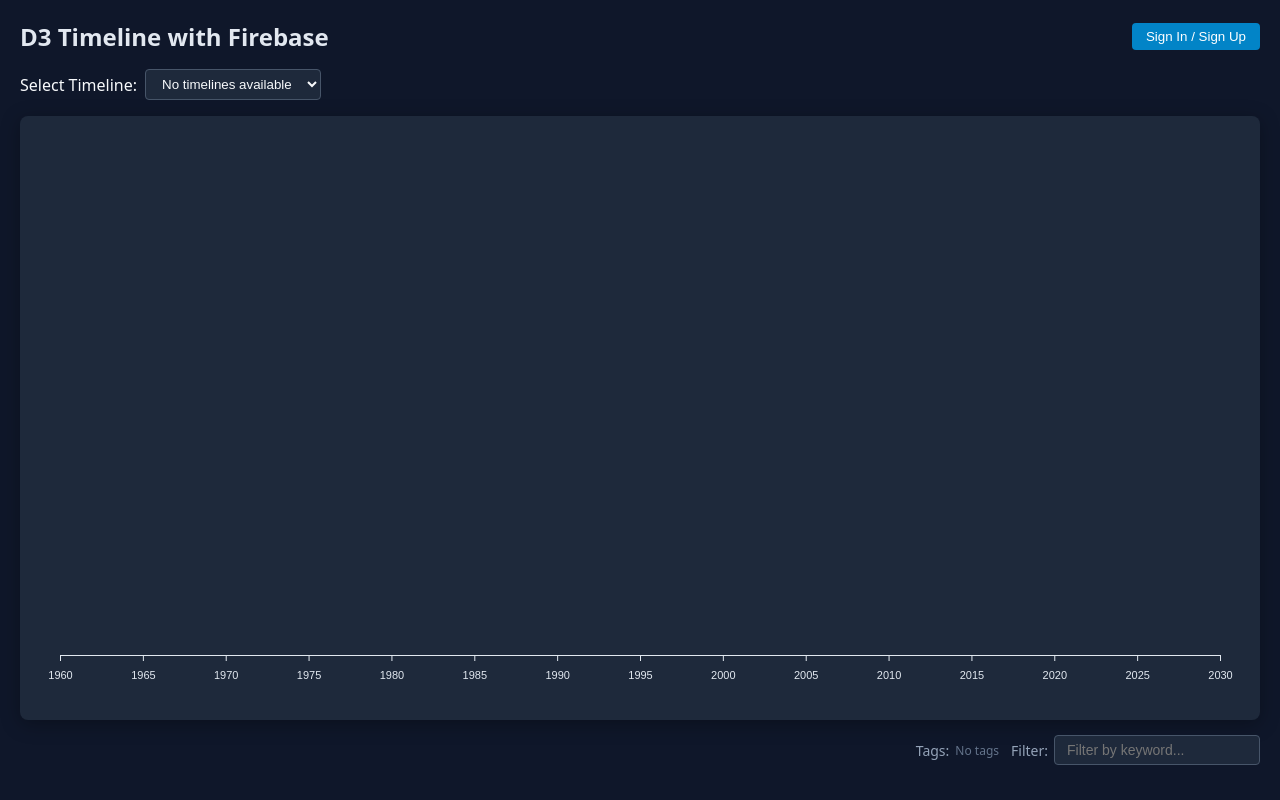
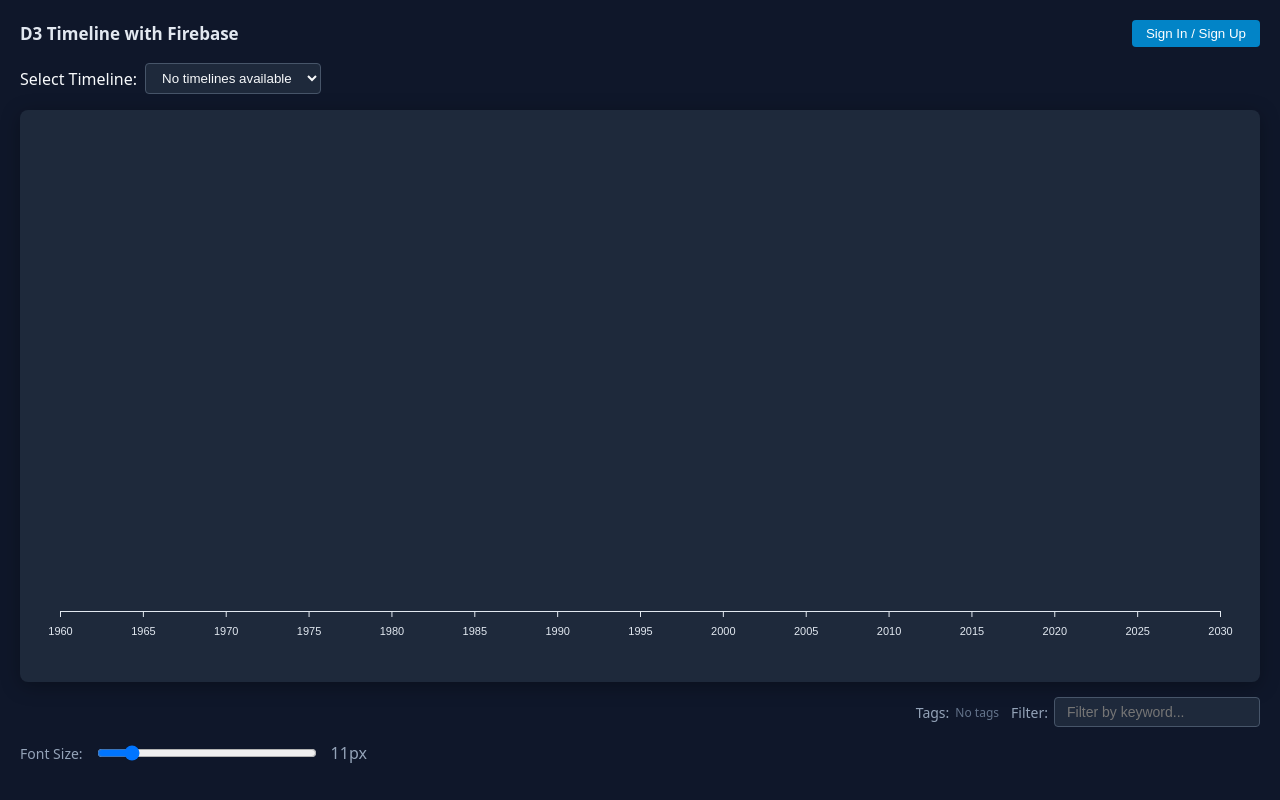
Before and after one commit to grumfellow/timeline, a website built with Vite: page index.html in a window 1280 px wide. Built offline with nearby package versions, Linux system fonts and the light colour scheme; some packages are replaced by stand-ins of ours; no server answers; the database is empty.

Commit message:
Add font-size slider and dynamic font-size handling

```diff
--- a/index.html
+++ b/index.html
@@ -161,6 +161,13 @@
     </div>
   </div>
 
+  <!-- Font size control -->
+  <div style="margin-bottom: 16px; display: flex; align-items: center; gap: 12px;">
+    <label for="fontSizeSlider" style="color: #94a3b8; font-size: 14px;">Font Size:</label>
+    <input id="fontSizeSlider" type="range" min="9" max="24" step="1" value="11" style="width: 220px;" />
+    <span id="fontSizeValue" style="color: #94a3b8; width: 40px; text-align: left;">11px</span>
+  </div>
+
 <!-- Add Event Modal -->
 <div id="eventModal" style="display: none; position: fixed; top: 0; left: 0; width: 100%; height: 100%; background: rgba(0,0,0,0.5); z-index: 1000; align-items: center; justify-content: center;">
   <div style="background: #ffffff; color: #0f172a; padding: 24px; border-radius: 8px; width: 360px; box-shadow: 0 4px 12px rgba(0,0,0,0.2);">
--- a/main.js
+++ b/main.js
@@ -635,6 +635,7 @@ async function loadEvents(timelineId = "personal-timeline") {
 // Map of loaded timeline metadata by timelineId
 let timelineMetaMap = new Map();
 let currentTimelineSettings = { ...DEFAULT_TIMELINE_SETTINGS };
+let currentFontSize = 11;
 
 // Fetch all timeline documents from Firestore and populate the dropdown based on user permissions
 async function loadTimelineOptions(selectedId = null) {
@@ -1097,14 +1098,49 @@ async function init() {
     });
   }
 
+  const fontSlider = document.getElementById('fontSizeSlider');
+  const fontSizeValue = document.getElementById('fontSizeValue');
+  if (fontSlider) {
+    fontSlider.value = currentFontSize;
+    if (fontSizeValue) fontSizeValue.textContent = `${currentFontSize}px`;
+    fontSlider.addEventListener('input', (e) => {
+      currentFontSize = Number(e.target.value);
+      if (fontSizeValue) fontSizeValue.textContent = `${currentFontSize}px`;
+      applyFontSize();
+      renderCurrentTimeline();
+    });
+  }
+
   setupAuthModal(async (user) => {
     activeTimelineId = await loadTimelineOptions(activeTimelineId);
     previousTimelineId = activeTimelineId;
     updateUIForTimelineOwner(activeTimelineId);
     applyTimelineStyles(timelineMetaMap.get(activeTimelineId));
     eventsData = activeTimelineId ? await loadEvents(activeTimelineId) : [];
+    applyFontSize();
     refreshChart(eventsData);
   });
+
+  function applyFontSize() {
+    const size = Number(currentFontSize) || 11;
+    // update canvas measurement font
+    ctx.font = `500 ${size}px system-ui, -apple-system, sans-serif`;
+
+    // update axis and event label sizes
+    try {
+      gAxis.selectAll('text').style('font-size', `${size}px`);
+      gEvents.selectAll('.event-node text').style('font-size', `${size}px`);
+    } catch (err) {
+      // ignore if selections not ready
+    }
+
+    // update DOM elements like title and tag badges
+    const titleEl = document.querySelector('h2');
+    if (titleEl) titleEl.style.fontSize = `${size + 6}px`;
+    document.querySelectorAll('.tag-badge').forEach(el => {
+      el.style.fontSize = `${Math.max(10, size - 1)}px`;
+    });
+  }
 
   function applyTimelineStyles(meta) {
     const settings = meta?.settings || DEFAULT_TIMELINE_SETTINGS;
@@ -1142,6 +1178,8 @@ async function init() {
       // Non-fatal: if selections aren't ready yet, ignore.
       console.warn('applyTimelineStyles: failed to update svg nodes immediately', err);
     }
+    // ensure font sizes are applied after style change
+    applyFontSize();
   }
 
   function renderTagBadges() {
@@ -1408,7 +1446,8 @@ function updateTimeline(scale, zoomFactor, eventsData) {
   allNodes.select("text")
     .text(d => d.title)
     .attr("x", d => d.isRange ? (d.endX - d.targetX) + 8 : 8)
-    .style("fill", currentTimelineSettings.fontColor || DEFAULT_TIMELINE_SETTINGS.fontColor);
+    .style("fill", currentTimelineSettings.fontColor || DEFAULT_TIMELINE_SETTINGS.fontColor)
+    .style("font-size", `${currentFontSize}px`);
 
   allNodes
     .attr("class", d => `event-node event-tier-${d.tier}`)
```
